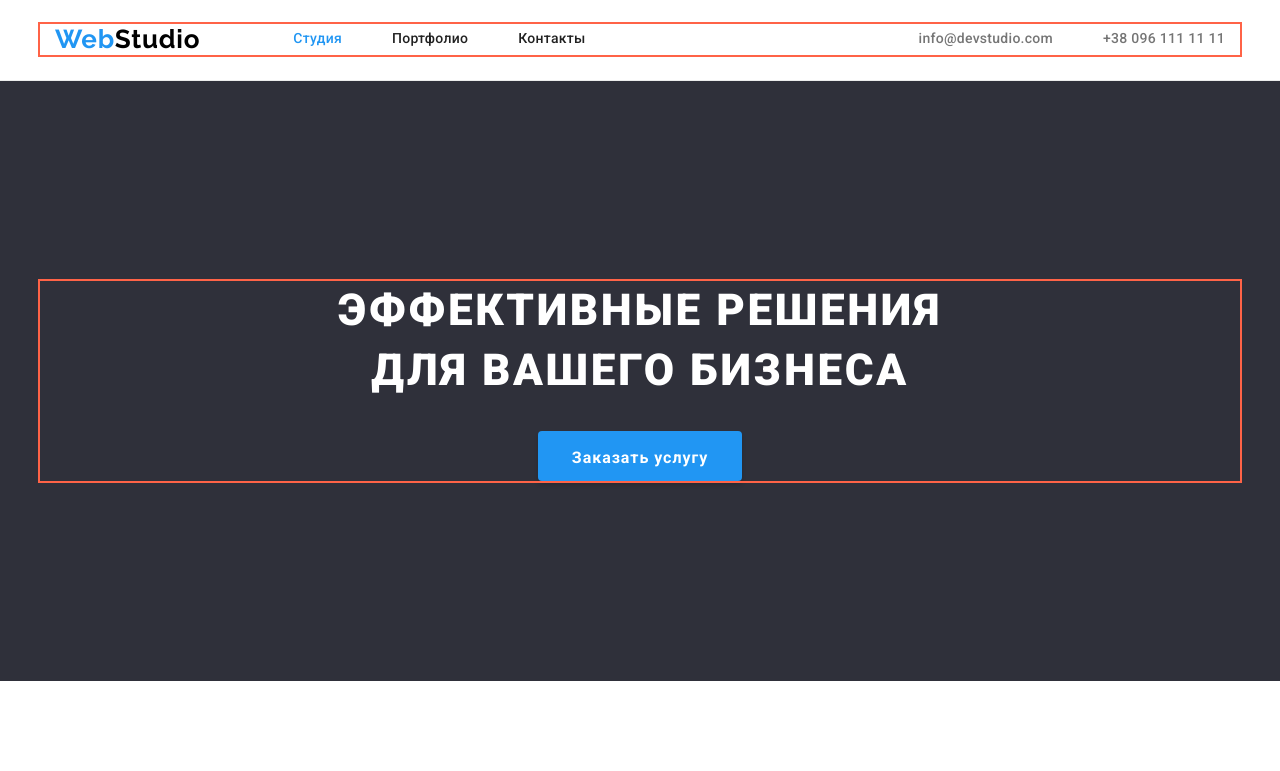
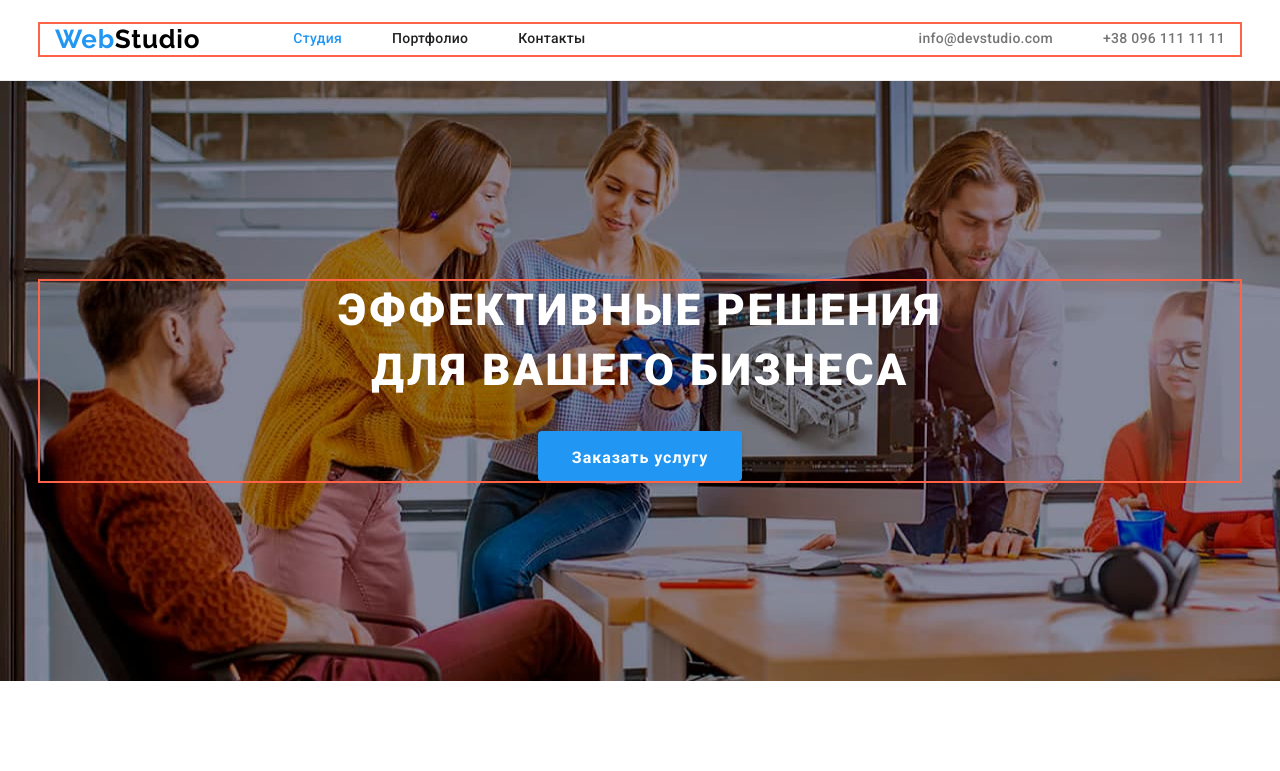
Before and after one commit to MiroslavShimchuk/goit-markup-hw-04, a plain HTML site: page index.html in a window 1280 px wide. Shown: the top 771 px of the page. Drawn offline with Linux system fonts and the light colour scheme.

Commit message:
добавляє фон

```diff
--- a/css/styles.css
+++ b/css/styles.css
@@ -198,13 +198,13 @@ body {
     padding-top: 200px;
     padding-bottom: 200px;
     background: #2F303A;
+    background-image: url(../images/hero-bg.jpg);
 }
 
 /* .hero-background {
     height: 600px;
     max-width: 1600px;
-    margin-left: auto;
-    margin-right: auto;
+    margin: 0 auto;
     background-image: linear-gradient (
         to right,
         rgba(47, 48, 58, 0.4)
```
